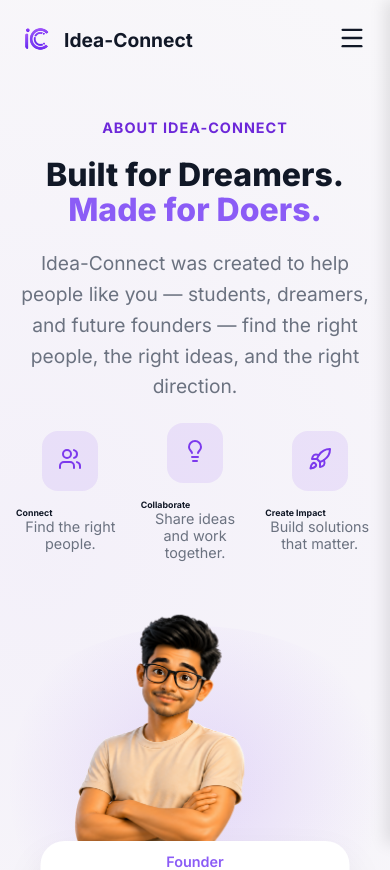
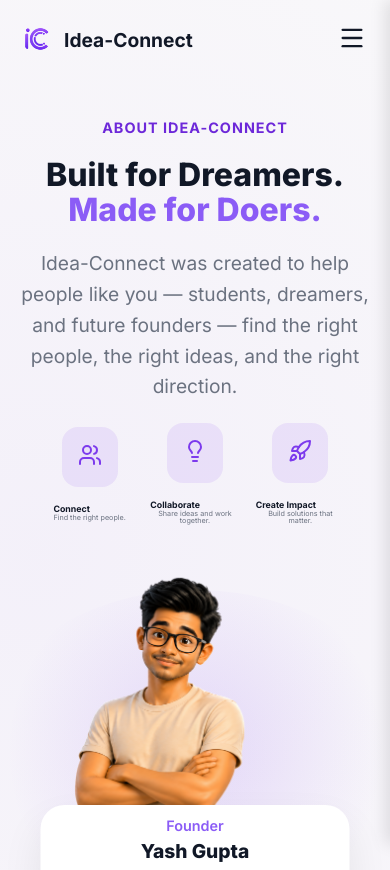
Before and after one commit to Yash-Gupta-Tech/Idea-Con, a React (Vite) app in the folder frontend/: page /message in a window 390 px wide. Shown: the top 870 px of the page. Built offline with nearby package versions, Linux system fonts and the light colour scheme.

Commit message:
Adjust font size and styling for message features

```diff
--- a/frontend/src/index.css
+++ b/frontend/src/index.css
@@ -688,6 +688,10 @@ textarea.input-field {
       .message-features-row h4 {
         font-size: 0.55rem !important;
     }
+      .message-features-row p {
+        font-size: 0.45rem !important;
+                max-width: 100% !important;
+        line-height: 1;}
   .message-features-row > div {
     width: 100%;
     justify-content: flex-start;
```
